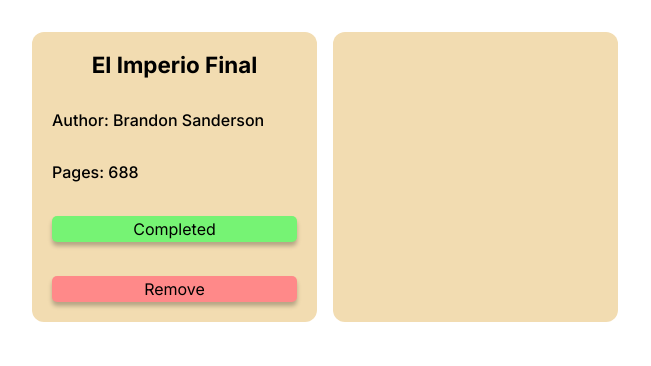
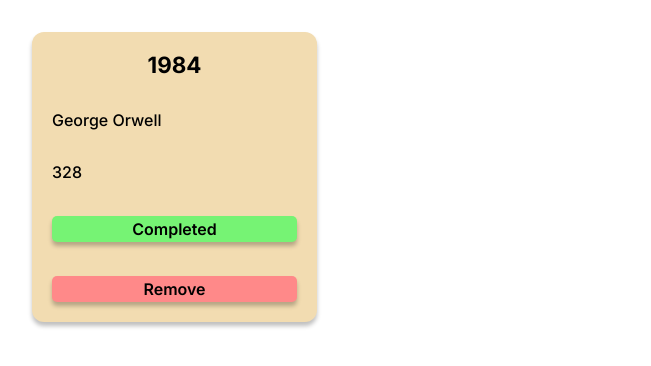
Before and after one commit to MatBenA/library, a website: page index.html in a window 1280 px wide. Shown: the whole page, without its empty margins (0-651 px from the left). Drawn offline with Linux system fonts and the light colour scheme.

Commit message:
added function that displays an element

```diff
--- a/index.html
+++ b/index.html
@@ -16,13 +16,13 @@
     </head>
     <body>
         <section class="library">
-            <div class="book-card">
+<!--             <div class="book-card">
                 <h3>El Imperio Final</h3>
                 <div>Author: Brandon Sanderson</div>
                 <div>Pages: 688</div>
                 <button class="completed">Completed</button>
                 <button class="remove">Remove</button>
-            </div>
+            </div> -->
         </section>
     </body>
 </html>
--- a/src/script.js
+++ b/src/script.js
@@ -1,47 +1,67 @@
+//Books storage
 const myLibrary = [];
 
 myLibrary.push(new Books("1984", "George Orwell", 328, false));
-
-console.log(myLibrary);
-
-displayBook();
 
 function Books(title, author, pages, isRead) {
     this.title = title;
     this.author = author;
     this.pages = pages;
     this.isRead = isRead;
-
-    /*     this.info = () => {
-        return `${this.title} by ${author}, ${this.pages} pages, ${
-            isRead ? "already read" : "not read yet"
-        } `;
-    }; */
 }
 
 function addBookToLibrary(book) {
     myLibrary.push(book);
 }
 
+//TODO loops through the array and displays each book on the page
 function displayLibrary() {}
 
-function displayBook() {
-    const myBook = myLibrary[0];
+//TODO function that renders a single book
+function displayBook() {}
 
-    const library = document.querySelector("section");
+/*
+    TODO Add a “NEW BOOK” button that brings up a form allowing
+    users to input the details for the new book: author, title,
+    number of pages, whether it’s been read
+*/
 
-    const bookCard = document.createElement("div");
-    library.appendChild(bookCard);
-    bookCard.setAttribute("class", "book-card");
+const library = document.querySelector(".library");
+const card = document.createElement("div");
+library.appendChild(card);
+card.setAttribute("class", "book-card");
 
+displayElement(".book-card", "h3", "1984");
+/* const title = document.createElement("h3");
+title.innerText = "1984";
+card.appendChild(title); */
 
+displayElement(".book-card", "div", "George Orwell");
+/* const author = document.createElement("div");
+author.innerText = "George Orwell";
+card.appendChild(author); */
+
+displayElement(".book-card", "div", 328);
+/* const pages = document.createElement("div");
+pages.innerText = 328;
+card.appendChild(pages); */
+
+displayElement(".book-card", "button", "Completed", "completed");
+/* const isread = document.createElement("button");
+isread.innerText = "Completed";
+card.appendChild(isread);
+isread.setAttribute("class", "completed"); */
+
+displayElement(".book-card", "button", "Remove", "remove")
+/* const remove = document.createElement("button");
+card.appendChild(remove);
+remove.setAttribute("class", "remove");
+remove.innerText = "Remove"; */
+
+function displayElement(parentSelector, tagName, innerText, className) {
+    const parent = document.querySelector(`${parentSelector}`);
+    const element = document.createElement(`${tagName}`);
+    parent.appendChild(element);
+    className && element.setAttribute("class", `${className}`);
+    innerText && (element.innerText = `${innerText}`);
 }
-
-//const Book1 = new Books("1984", "George Orwell", 328, false);
-
-// console.log(book1.info());
-/* console.log(Books.prototype);
-console.log(Object.getPrototypeOf(Book1));
-console.log(Object.getPrototypeOf(Book1) === Books.prototype); */
-
-//Object.prototype.valueOf();
--- a/styles/card.css
+++ b/styles/card.css
@@ -32,6 +32,7 @@
     padding: 2rem;
     display: flex;
     gap: 1rem;
+    flex-wrap: wrap;
 }
 
 .book-card {
@@ -40,6 +41,7 @@
     padding: 20px;
     border-radius: 12px;
     background-color: var(--card);
+    box-shadow: 0 4px 4px rgb(0, 0, 0, 0.25);
 
     display: flex;
     flex-direction: column;
@@ -58,6 +60,7 @@
     padding: 4px;
     box-shadow: 0 4px 4px rgb(0, 0, 0, 0.25);
     cursor: pointer;
+    font-weight: 600;
 }
 
 .completed {
```
